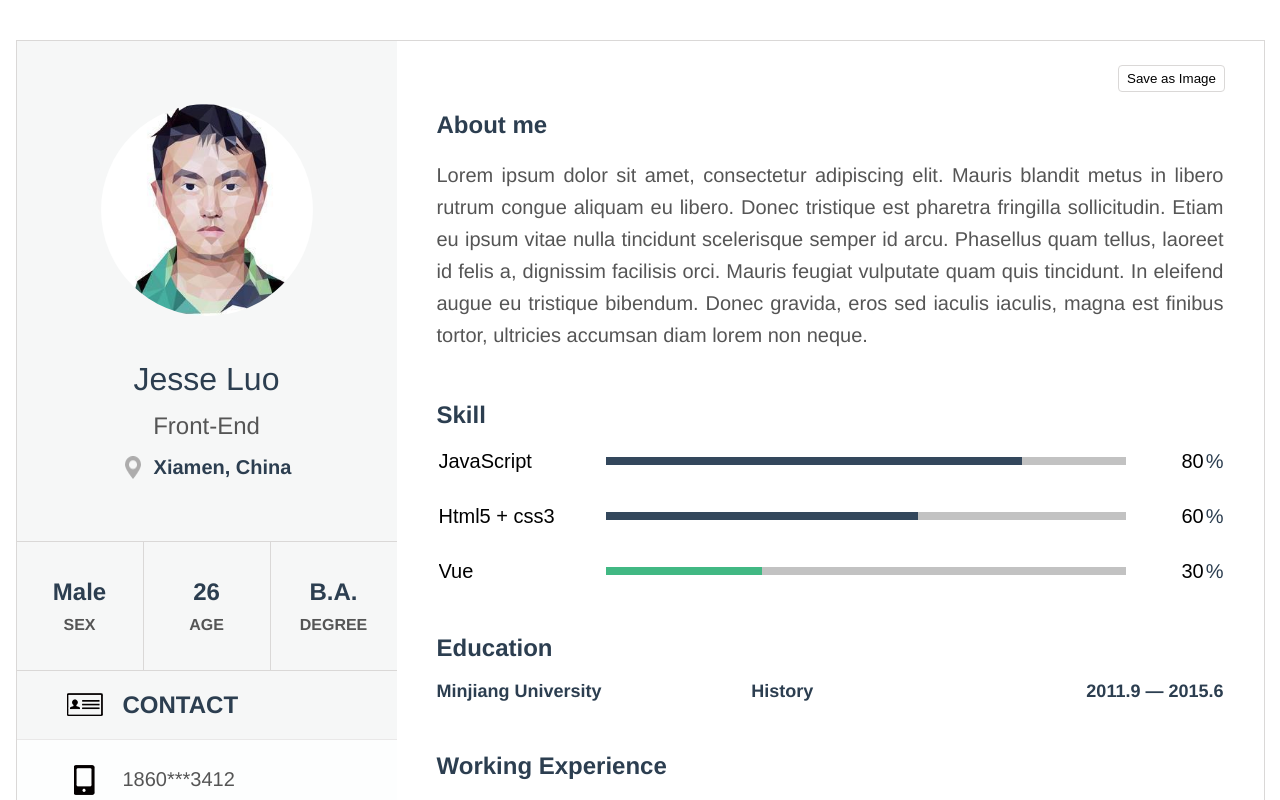
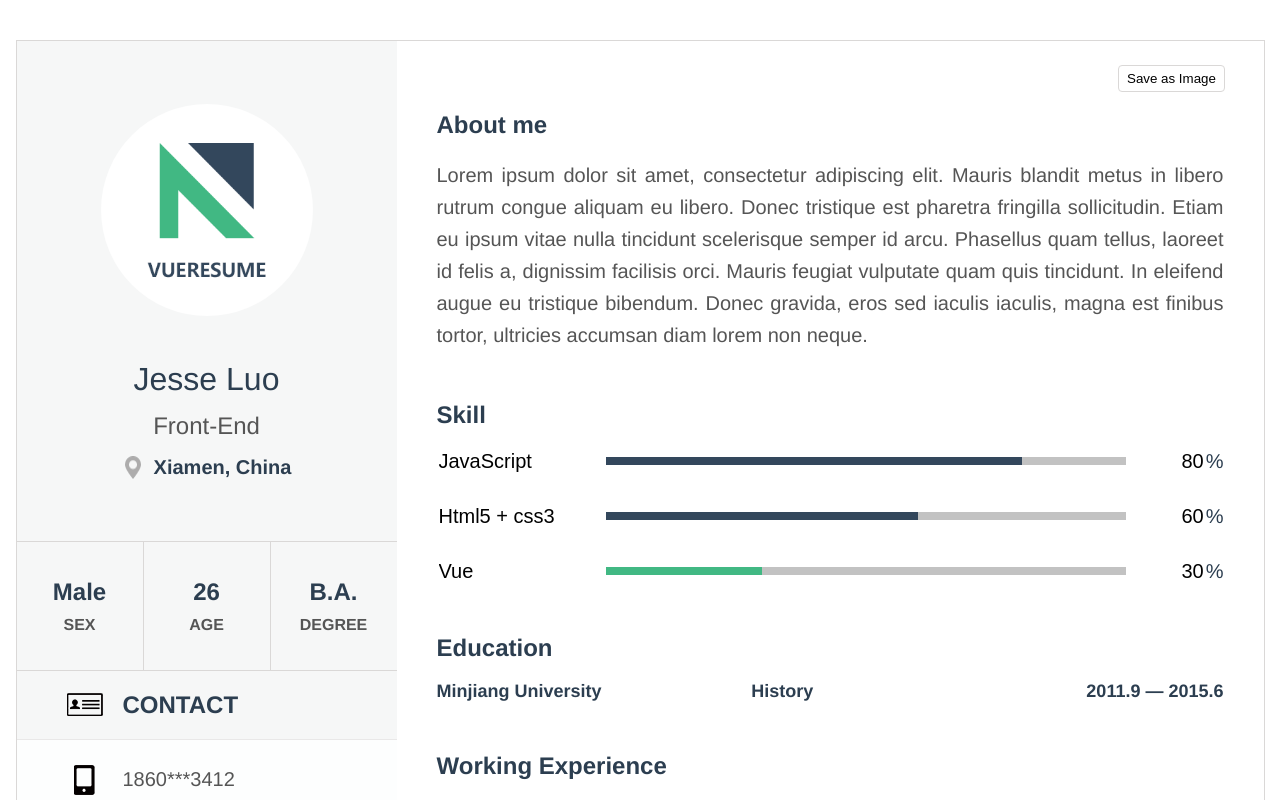
Before and after one commit to luosijie/vue-resume, a Vue app: page / in a window 1280 px wide. Shown: the top 800 px of the page. Built offline with nearby package versions, Linux system fonts and the light colour scheme.

Commit message:
bug fixed

```diff
--- a/src/components/brief.vue
+++ b/src/components/brief.vue
@@ -1,7 +1,7 @@
 <template>
   <div class="brief">
     <div class="avatar">
-      <EditImage :src="require('@/assets/photo.jpg')" width="212" height="212" :isCircle="true" class="img"></EditImage>
+      <EditImage :src="require('@/assets/logo_name.png')" width="212" height="212" :isCircle="true" class="img"></EditImage>
       <!-- <img src="./assets/photo.png" alt="photo"> -->
       <div class="name" contenteditable="true">Jesse Luo</div>
       <div class="job" contenteditable="true">Front-End</div>
```
Also changed, not shown: src/assets/logo_name.png (added), 10 other files (tests, documents, lock files or other folders).
